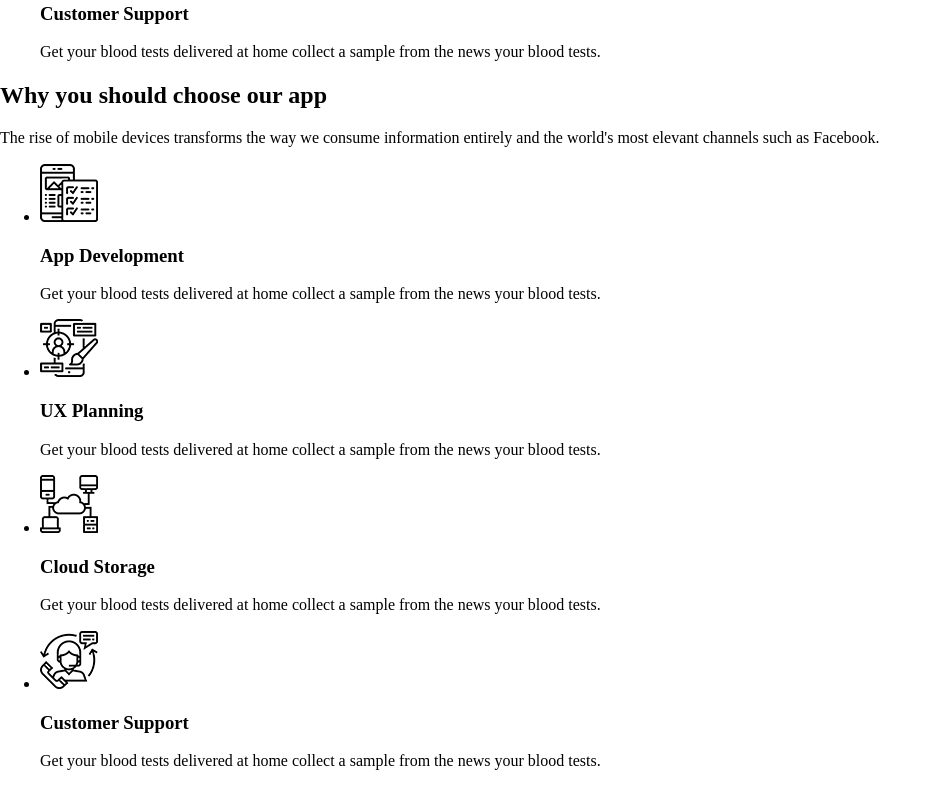
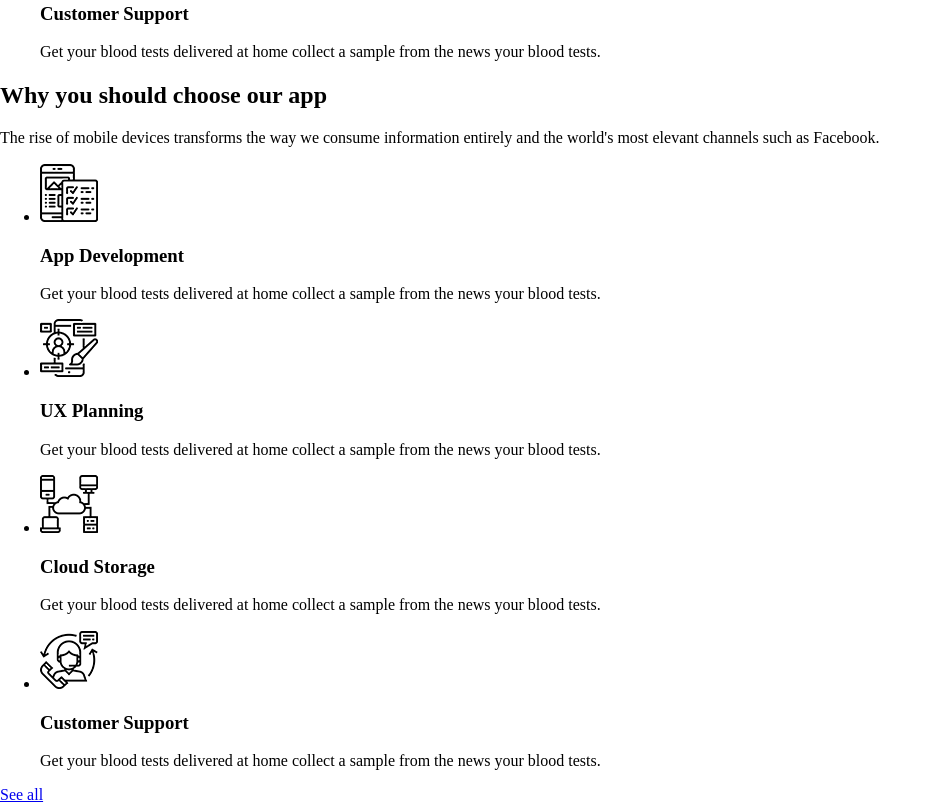
Before and after one commit to sergebast/landing-template-app-showcasing, a plain HTML site: page docs/index.html in a window 1280 px wide. Shown: the part 2920-3725 px from the top of the page, without its empty margins (0-937 px from the left). Drawn offline with Linux system fonts and the light colour scheme.

Commit message:
chore(html): Добавить ссылку в секцию макс.возможностей

```diff
--- a/docs/index.html
+++ b/docs/index.html
@@ -345,6 +345,7 @@
             </div>
           </li>
         </ul>
+        <a class="button-link" href="http://">See all</a>
       </section>
     </main>
     <!-- Секция с подвалом -->
```
